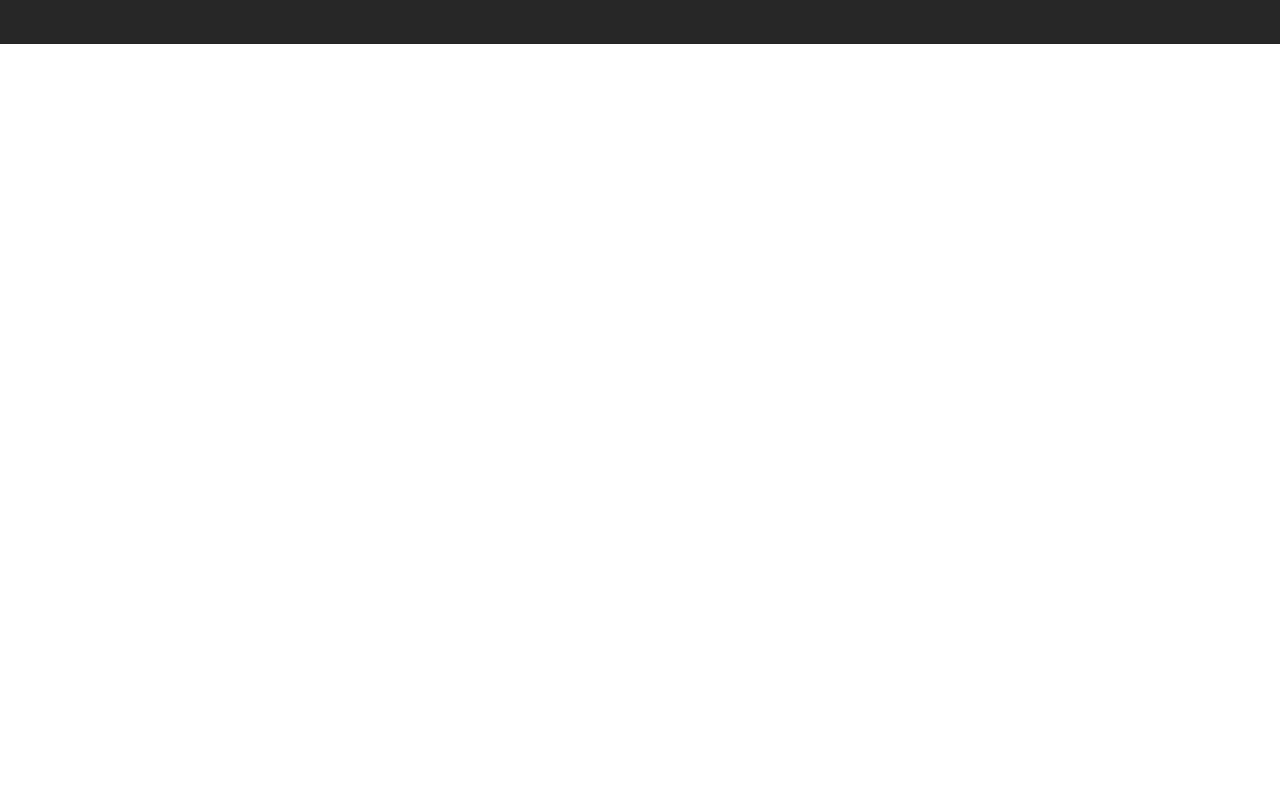
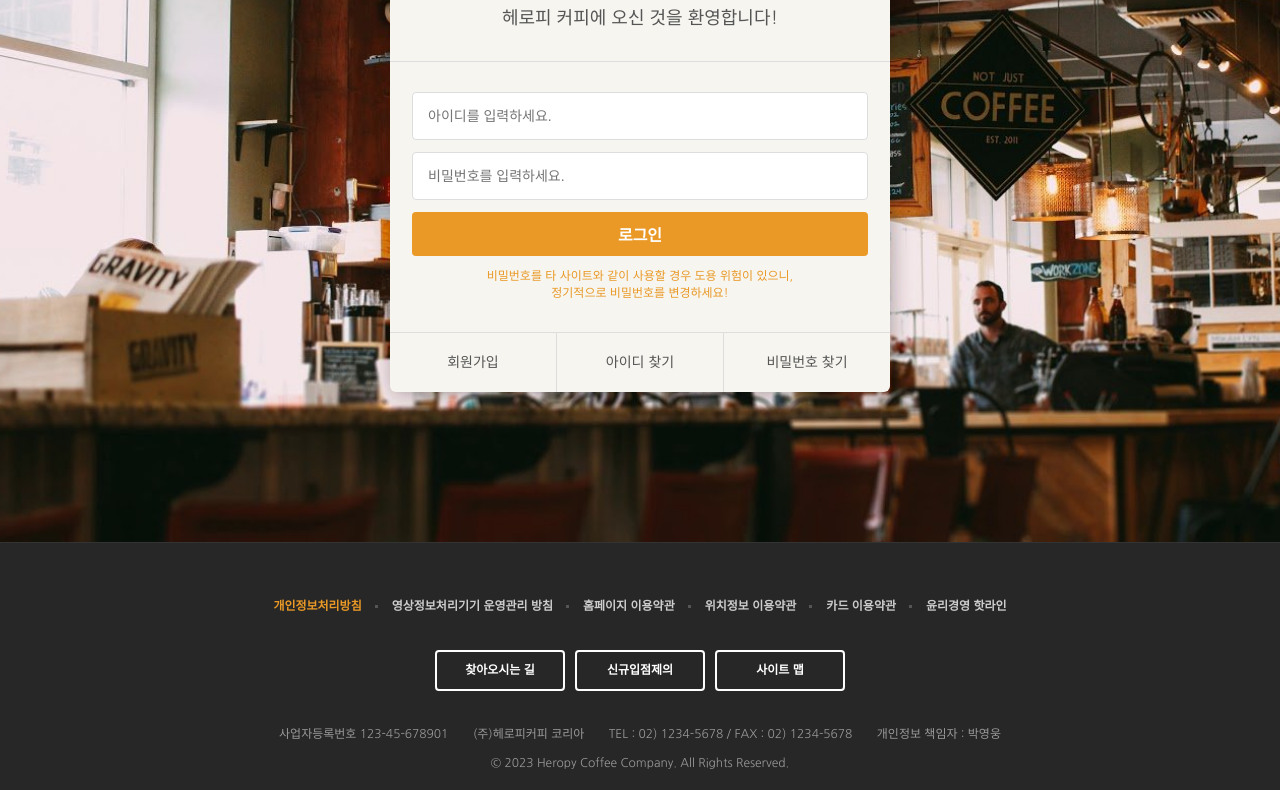
Before and after one commit to LE2HE/heropy_coffee, a plain HTML site: page signin/index.html in a window 1280 px wide. Shown: the part 310-1100 px from the top of the page. Before the commit the page ends 800 px from the top, so only its background shows below. Drawn offline with nearby package versions, Linux system fonts and the light colour scheme.

Commit message:
로그인 섹션 추가

```diff
--- a/css/common.css
+++ b/css/common.css
@@ -67,6 +67,17 @@ img {
 .btn.btn--white:hover {
   color: #333;
   background-color: #FFF;
+}
+.btn.btn--primary {
+  color: #FFF;
+  background-color: #EA9926;
+  border: none;
+}
+.btn.btn--primary:hover {
+  background-color: #cc8823;
+}
+.btn.block {
+  width: 100%;
 }
 /* BACK TO POSITION*/
 .back-to-position {
--- a/css/signin.css
+++ b/css/signin.css
@@ -0,0 +1,68 @@
+.signin {
+  margin-top: 120px;
+  padding: 100px 0 150px;
+  background-image: url("../images/signin_bg.jpg");
+  background-attachment: fixed;
+  background-repeat: no-repeat;
+  background-position: center;
+  background-size: cover;
+}
+.signin h1 {
+  color: #fff;
+  font-size: 30px;
+  font-weight: 700;
+  text-align: center;
+  margin-bottom: 24px;
+}
+.signin__card {
+  width: 500px;
+  margin: 0 auto;
+  border-radius: 6px;
+  background-color: #F6F5F0;
+  box-shadow: 2px 2px 20px rgba(0, 0, 0, .3);
+  color: #555;
+}
+.signin__card h2 {
+  padding: 30px;
+  font-size: 18px;
+  text-align: center;
+  border-bottom: 1px solid #ddd;
+}
+.signin__card form {
+  padding: 30px 22px;
+}
+.signin__card form input {
+  width: 100%;
+  margin-bottom: 12px;
+  padding: 15px;
+  border: 1px solid #ddd;
+  border-radius: 4px;
+  outline: none;
+  box-sizing: border-box;
+  font-size: 14px;
+}
+.signin__card form p {
+  margin-top: 12px;
+  font-size: 12px;
+  color: #EA9926;
+  text-align: center;
+}
+.signin__card .actions {
+  display: flex;
+  border-top: 1px solid #ddd;
+}
+.signin__card .actions a {
+  flex-grow: 1;
+  flex-basis: 0;
+  text-align: center;
+  padding: 20px;
+  color: #555;
+  font-size: 14px;
+  border-right: 1px solid #ddd;
+}
+.signin__card .actions a:hover {
+  text-decoration: underline;
+}
+.signin__card .actions a:last-child {
+  border-right: none;
+}
--- a/signin/index.html
+++ b/signin/index.html
@@ -365,6 +365,27 @@
               </ul>
         </div>
     </header>
+    <!-- SIGN IN -->
+    <section class="signin">
+      <h1>로그인</h1>
+      <div class="signin__card">
+        <h2>헤로피 커피에 오신 것을 환영합니다!</h2>
+        <form>
+          <input type="text" placeholder="아이디를 입력하세요." />
+          <input type="password" placeholder="비밀번호를 입력하세요." />
+          <button type="submit" class="btn btn--primary block">로그인</button>
+          <p>
+            비밀번호를 타 사이트와 같이 사용할 경우 도용 위험이 있으니,<br />
+            정기적으로 비밀번호를 변경하세요!
+          </p>
+        </form>
+        <div class="actions">
+          <a href="javascript:void(0)">회원가입</a>
+          <a href="javascript:void(0)">아이디 찾기</a>
+          <a href="javascript:void(0)">비밀번호 찾기</a>
+        </div>
+      </div>
+    </section>
     <!-- FOOTER -->
     <footer>
       <div class="inner">
```
